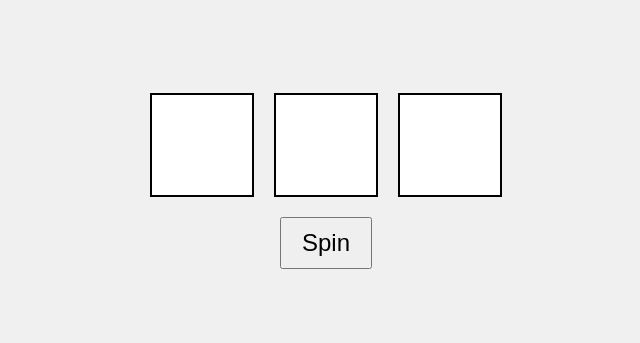
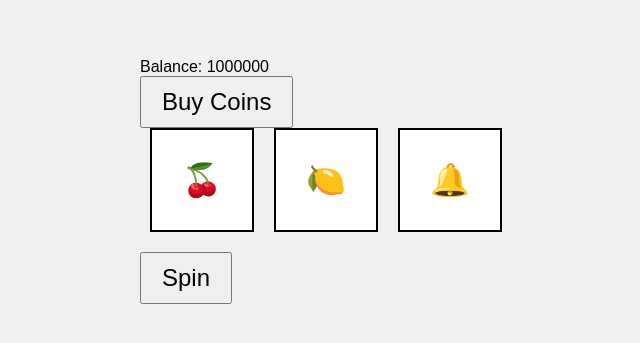
Before and after one commit to yehtaeoo/slot.github.io, a plain HTML site: page index.html in a window 1280 px wide. Shown: the part 209-552 px from the top of the page, without its empty margins (314-954 px from the left). Drawn offline with Linux system fonts and the light colour scheme.

Commit message:
index.html

```diff
--- a/index.html
+++ b/index.html
@@ -7,14 +7,23 @@
     <link rel="stylesheet" href="style.css">
 </head>
 <body>
-    <div class="slot-machine">
-        <div class="reel" id="reel1"></div>
-        <div class="reel" id="reel2"></div>
-        <div class="reel" id="reel3"></div>
+    <div class="container">
+        <div class="top-bar">
+            <div class="balance">
+                <span>Balance: </span><span id="balance">1000000</span>
+            </div>
+            <button id="buy-coins">Buy Coins</button>
+        </div>
+        <div class="slot-machine">
+            <div class="reel" id="reel1">🍒</div>
+            <div class="reel" id="reel2">🍋</div>
+            <div class="reel" id="reel3">🔔</div>
+        </div>
+        <div class="controls">
+            <button id="spinButton">Spin</button>
+            <div id="result"></div>
+        </div>
     </div>
-    <button id="spinButton">Spin</button>
-    <div id="result"></div>
-
     <script src="script.js"></script>
 </body>
 </html>
```
